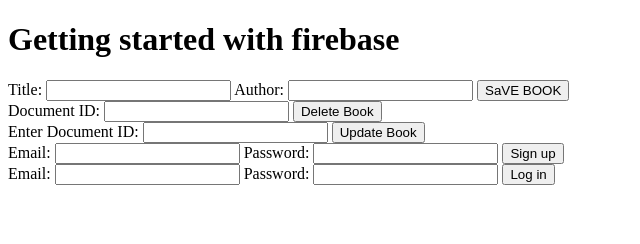
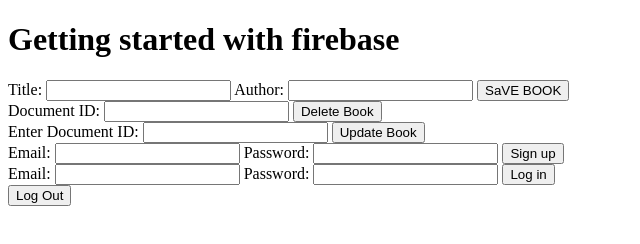
Before and after one commit to Musxeto/fireabse-practice, a website built with webpack: page dist/index.html in a window 1280 px wide. Shown: the whole page, without its empty margins (0-640 px from the left). Built offline with nearby package versions, Linux system fonts and the light colour scheme; some packages are replaced by stand-ins of ours; no server answers; the database is empty.

Commit message:
log out button

```diff
--- a/dist/index.html
+++ b/dist/index.html
@@ -45,5 +45,7 @@
         <input type="password" name="password" required>
         <button>Log in</button>
     </form>
+
+    <button class="logout">Log Out</button>
 </body>
 </html>
```
